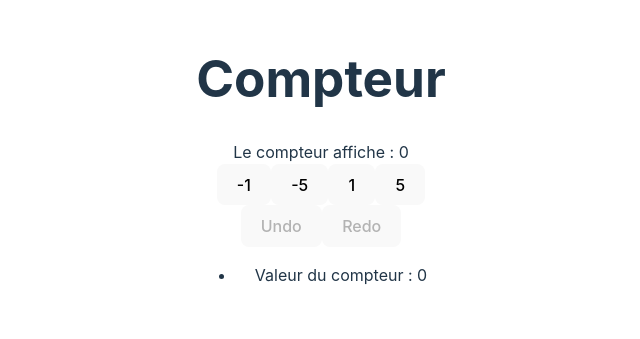
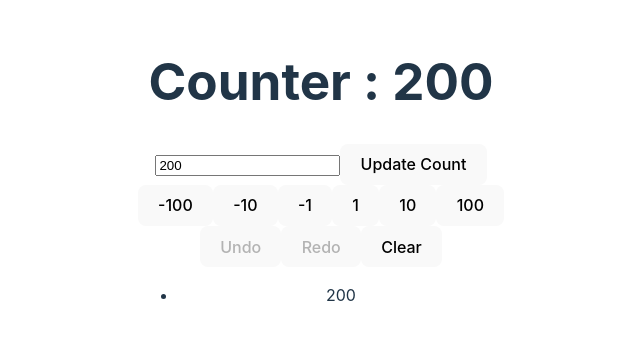
Before and after one commit to VanessaEOI/compteur, a Vue app: page / in a window 1280 px wide. Shown: the part 241-580 px from the top of the page, without its empty margins (319-959 px from the left). Built offline with nearby package versions, Linux system fonts and the light colour scheme; no server answers.

Commit message:
trying useFetch

```diff
--- a/src/App.vue
+++ b/src/App.vue
@@ -1,28 +1,67 @@
 <script setup lang="ts">
 
-import ActionButton from "./components/ActionButton.vue";
+import {ref} from 'vue'
+import ActionButton from "./components/ActionButton.vue"
+import {useRefHistory, useStorage, useFetch, useImage} from "@vueuse/core"
+import {computed, watch} from "@vue/runtime-core";
+import * as url from "url";
 
-import {useRefHistory, useStorage} from "@vueuse/core";
+const count = useStorage<number>('count', 200)
 
-const count = useStorage('count', 0)
-const {history, undo, redo, canUndo, canRedo} = useRefHistory(count, {capacity: 10})
+const {history, undo, redo, canUndo, canRedo, clear, commit} = useRefHistory(count, {capacity: 10})
 
 const dataButtons = [
-  {id: 1, label: '-1', value: -1},
-  {id: 2, label: '-5', value: -5},
-  {id: 3, label: '+ 1', value: 1},
-  {id: 4, label: '+ 5', value: 5},
+  {id: 1, label: '- 100', value: -100},
+  {id: 2, label: '- 10', value: -10},
+  {id: 3, label: '- 1', value: -1},
+  {id: 4, label: '+ 1', value: 1},
+  {id: 5, label: '+ 10', value: 10},
+  {id: 6, label: '+ 100', value: 100},
 ]
+
+const newCount = ref(count.value)
+
+const minValue = 100
+const maxValue = 599
+
+const baseUrl = ref('https://http.cat/images/')
+const inputHttpCode = ref(count.value)
+
+const urlSrcImg = computed(() => `${baseUrl}${inputHttpCode.value}.jpg`)
+
+const { data } = useFetch(urlSrcImg)
+
+
+function updateCount() {
+  const updatedCount = count.value + newCount.value
+  if (updatedCount >= minValue && updatedCount <= maxValue) {
+    count.value = updatedCount
+    commit()
+  }
+}
+
+function clearCounter() {
+  count.value = 200
+  commit()
+  newCount.value = null
+  clear()
+}
+
 </script>
 
 <template>
 
-<header flex-row>
-  <h1 text-pink-600 uppercase text-8xl >Compteur</h1>
-  <label>Le compteur affiche : {{ count }}</label>
-</header>
-
   <main>
+    <div>
+      <img alt="" :src="data">
+    </div>
+    <div>
+      <h1 text-pink-600 uppercase text-4xl>Counter : <span text-black text-2xl>{{ count }}</span></h1>
+    </div>
+    <div>
+      <input type="number" v-model="newCount"/>
+      <button @click="updateCount" :disabled="!newCount">Update Count</button>
+    </div>
     <div>
       <ActionButton v-for="dataButton in dataButtons"
                     :value-button="dataButton.value"
@@ -32,11 +71,13 @@ const dataButtons = [
     <div>
       <button :disabled="!canUndo" @click="undo()">Undo</button>
       <button :disabled="!canRedo" @click="redo()">Redo</button>
+      <button @click="clearCounter">Clear</button>
     </div>
 
-  <ul v-for="i in history" :key="i">
-    <li>Valeur du compteur : {{ i.snapshot }}</li>
+    <ul list-none>
+      <li v-for="i in history" :key="i">{{ i.snapshot }}</li>
     </ul>
+
   </main>
 
 </template>
--- a/src/components/ActionButton.vue
+++ b/src/components/ActionButton.vue
@@ -1,5 +1,4 @@
 <script setup lang="ts">
-import {useStorage} from "@vueuse/core";
 
 const props = defineProps<{
   modelValue: Number,
```
Lines whose indentation alone changed are shown as unchanged.
